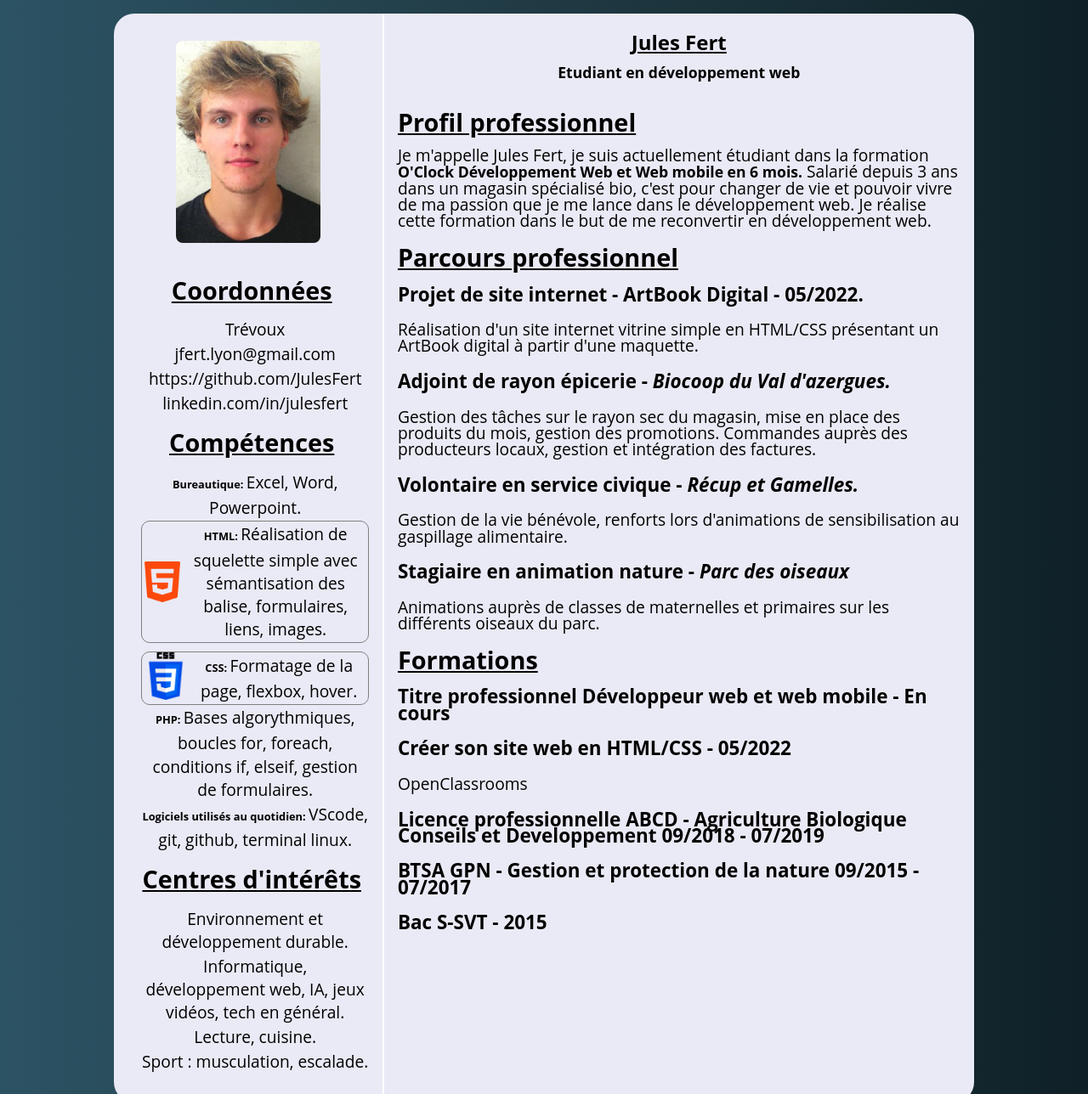
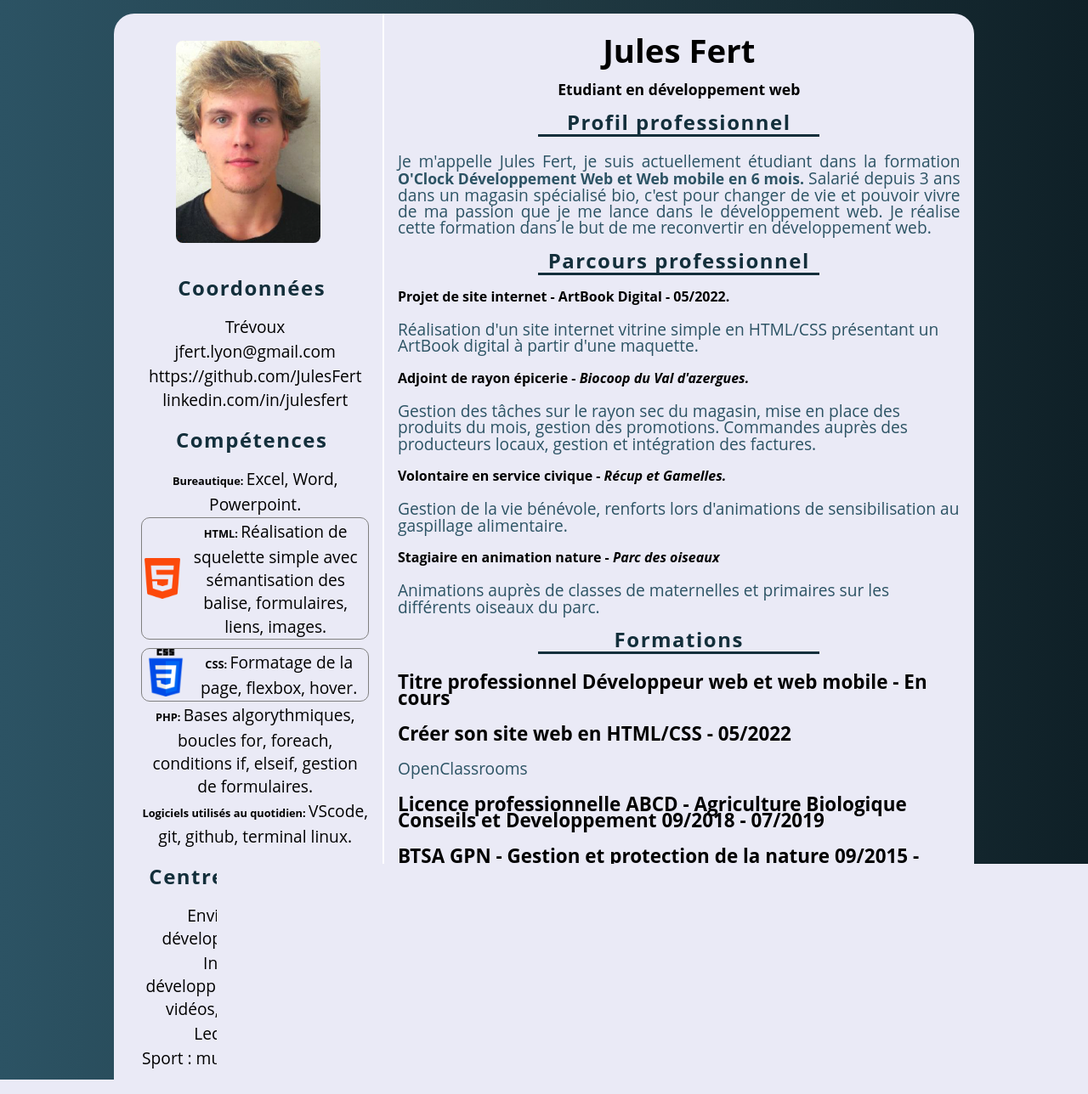
Before and after one commit to JulesFert/JulesFert.github.io, a PHP site: page / in a window 1280 px wide. Shown: the top 1288 px of the page at 85% size. Run offline with PHP 8.4, Linux system fonts and the light colour scheme.

Commit message:
cv jules avec bordures sur les titres

```diff
--- a/index.html
+++ b/index.html
@@ -73,7 +73,7 @@
                 </section>
 
                 <section class="formation">
-                    </form>
+
                     <h1 class="formation__title">Formations</h1>
                         <h3 class="formation__subtitle">Titre professionnel Développeur web et web mobile - En cours</h3>
 
--- a/style.cv.css
+++ b/style.cv.css
@@ -32,13 +32,8 @@ body {
     border-radius: 1.5rem;
 }
 
-h1 {
-    font-size: 1.5em;
-}
-
 /* ******************************************************HEADER********************************************* */
 .intro__title {
-    font-size: 1.5rem;
     text-align: center;
 }
 
@@ -51,16 +46,36 @@ h1 {
     background-color: rgb(234, 234, 246);
 }
 
-.intro_text {
-    text-align: center;
+.intro__text {
+    text-align: justify;
+    color: #2C5364;
+}
+
+p {
+    color: #2C5364;
 }
 
 strong, mark {
     font-size: 1.1rem;
 }
 
-h1 {
-    text-decoration: underline;
+.intro__title2, .parkour__title, .formation__title {
+    color: #132f3b;
+    font-size: 1.5rem;
+    letter-spacing: 1.5px;
+    border-bottom: 3px solid #132f3b;
+    padding-bottom: 5px;
+    width: 50%;
+    margin: 0 auto;
+    text-align: center;
+}
+
+.left__title {
+    color: #132f3b;
+    font-size: 1.5rem;
+    letter-spacing: 1.5px;
+    /* border-bottom: 2px solid #132f3b; */
+
 }
 
 /* ***************************************************************PARTIE GAUCHE************************************************* */
@@ -132,6 +147,10 @@ h1 {
     line-height: 1.2rem;
 }
 
+.parkour__subtitle {
+    font-size: 1rem;
+}
+
 
 
 /* ***************************************************RESPONSIVE DESIGN************************************************************* */
```
